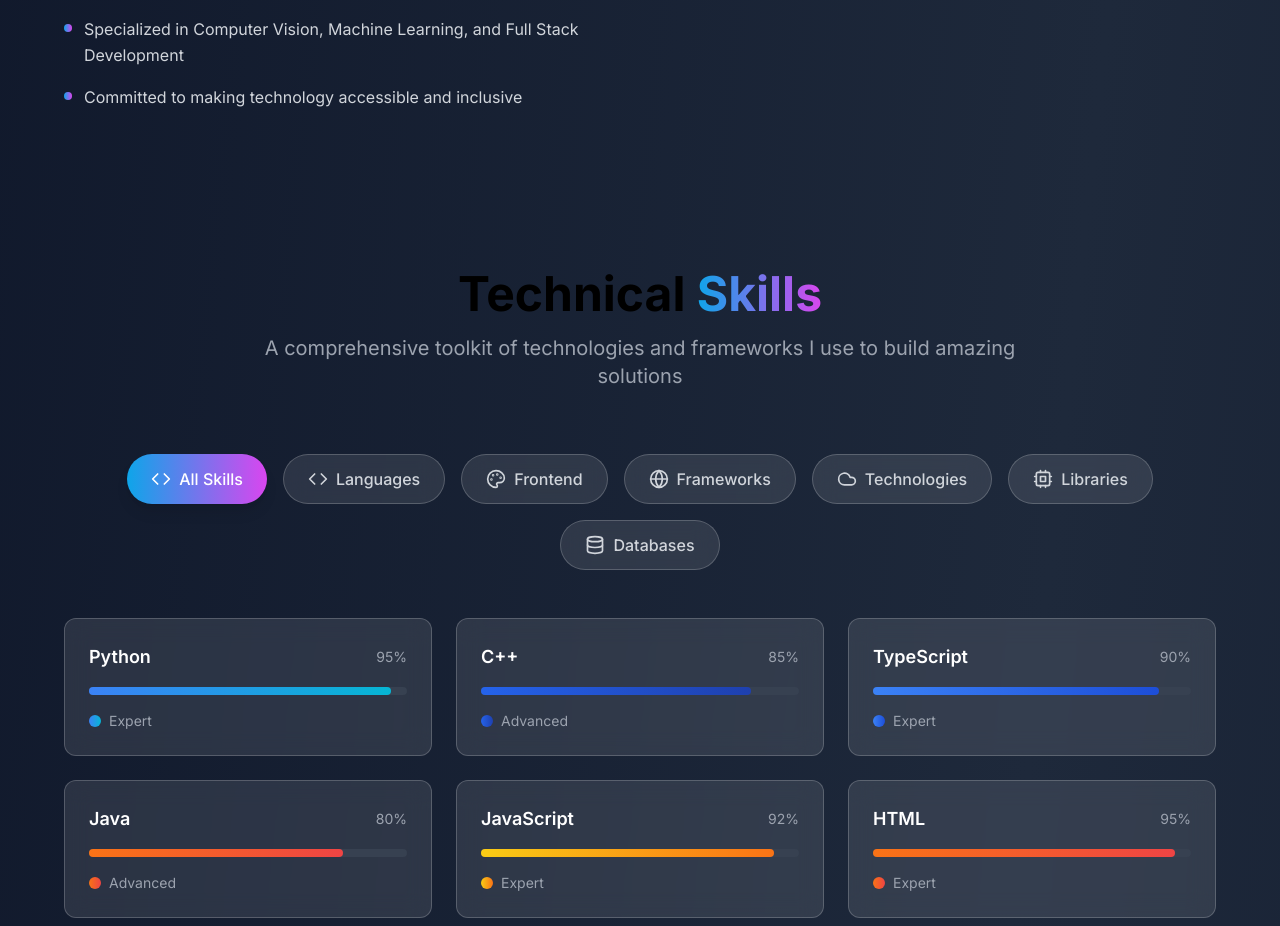
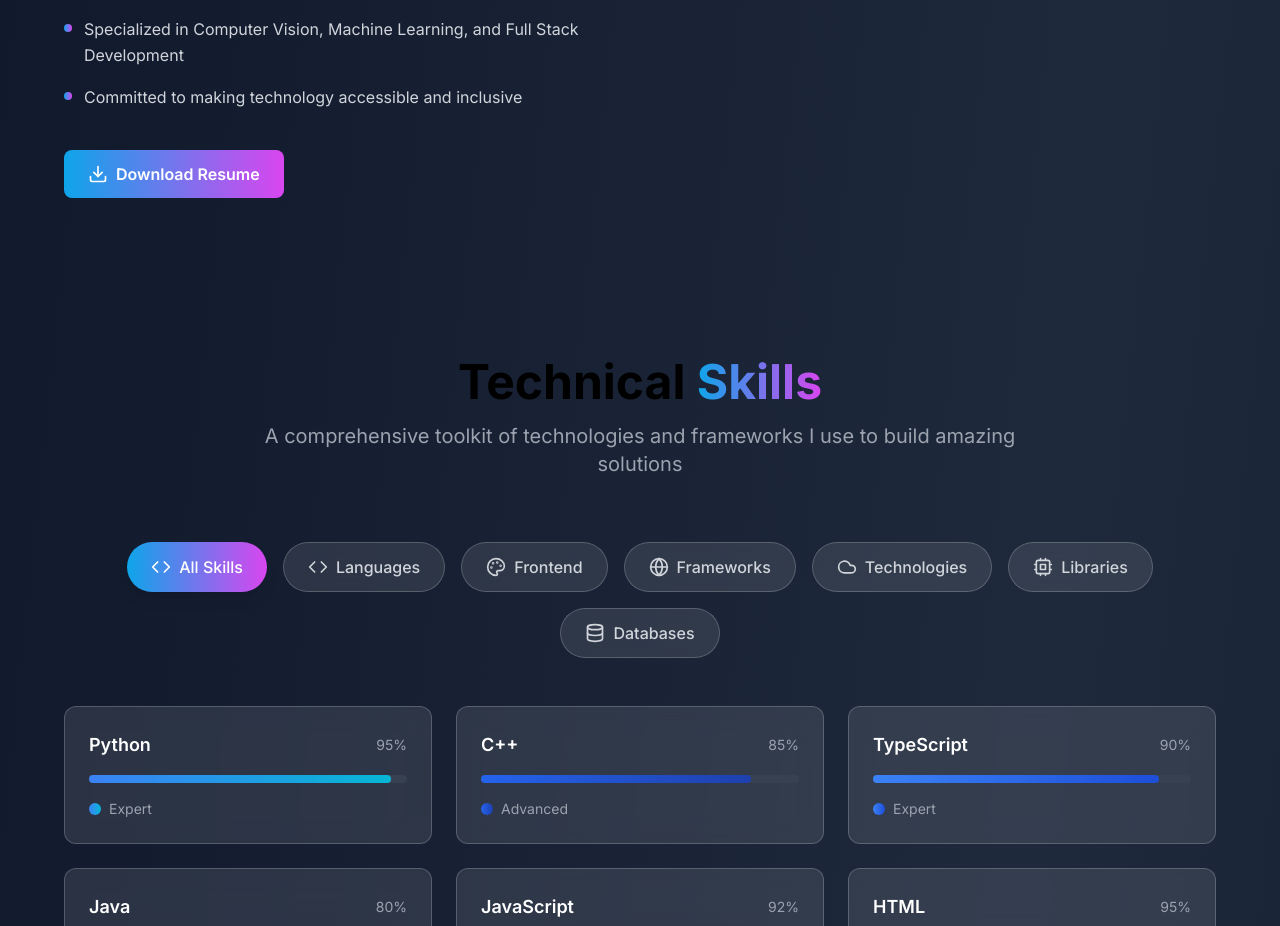
Before and after one commit to harshhala-ranii/portfolio, a React (Create React App) app: page / in a window 1280 px wide. Shown: the part 1620-2546 px from the top of the page. Built offline with nearby package versions, Linux system fonts and the light colour scheme.

Commit message:
update resume donwload

```diff
--- a/src/components/About.tsx
+++ b/src/components/About.tsx
@@ -1,6 +1,6 @@
 import React from 'react';
 import { motion } from 'framer-motion';
-import { GraduationCap, MapPin, Calendar, Award } from 'lucide-react';
+import { GraduationCap, MapPin, Calendar, Award, Download } from 'lucide-react';
 
 const About: React.FC = () => {
   const education = {
@@ -17,6 +17,17 @@ const About: React.FC = () => {
     'Specialized in Computer Vision, Machine Learning, and Full Stack Development',
     'Committed to making technology accessible and inclusive',
   ];
+
+  const handleDownloadResume = () => {
+    // Create a link element to trigger the download
+    const link = document.createElement('a');
+    link.href = '/resume.pdf'; // This should point to your resume file in the public folder
+    link.download = 'resume.pdf';
+    link.target = '_blank';
+    document.body.appendChild(link);
+    link.click();
+    document.body.removeChild(link);
+  };
 
   return (
     <section id="about" className="section-padding">
@@ -89,6 +100,23 @@ const About: React.FC = () => {
                   <p className="text-gray-300 leading-relaxed">{highlight}</p>
                 </motion.div>
               ))}
+
+              {/* Download Resume Button */}
+              <motion.div
+                initial={{ opacity: 0, y: 20 }}
+                whileInView={{ opacity: 1, y: 0 }}
+                transition={{ duration: 0.5, delay: 0.6 }}
+                viewport={{ once: true }}
+                className="pt-6"
+              >
+                <button
+                  onClick={handleDownloadResume}
+                  className="group inline-flex items-center space-x-2 bg-gradient-to-r from-primary-500 to-secondary-500 hover:from-primary-600 hover:to-secondary-600 text-white font-semibold py-3 px-6 rounded-lg transition-all duration-300 transform hover:scale-105 hover:shadow-lg"
+                >
+                  <Download className="w-5 h-5 group-hover:animate-bounce" />
+                  <span>Download Resume</span>
+                </button>
+              </motion.div>
             </div>
           </motion.div>
 
```
Also changed, not shown: 1 other file (tests, documents, lock files or other folders).
